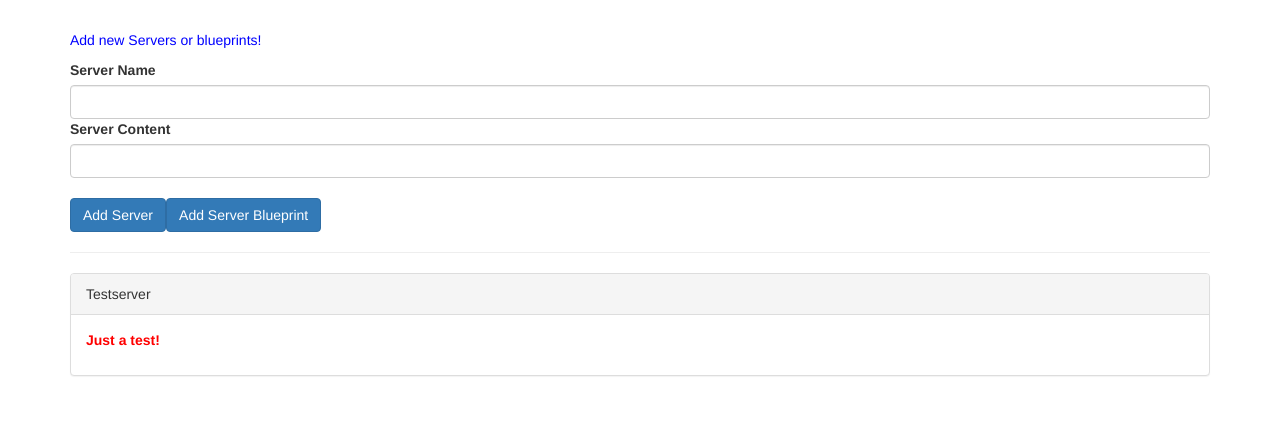
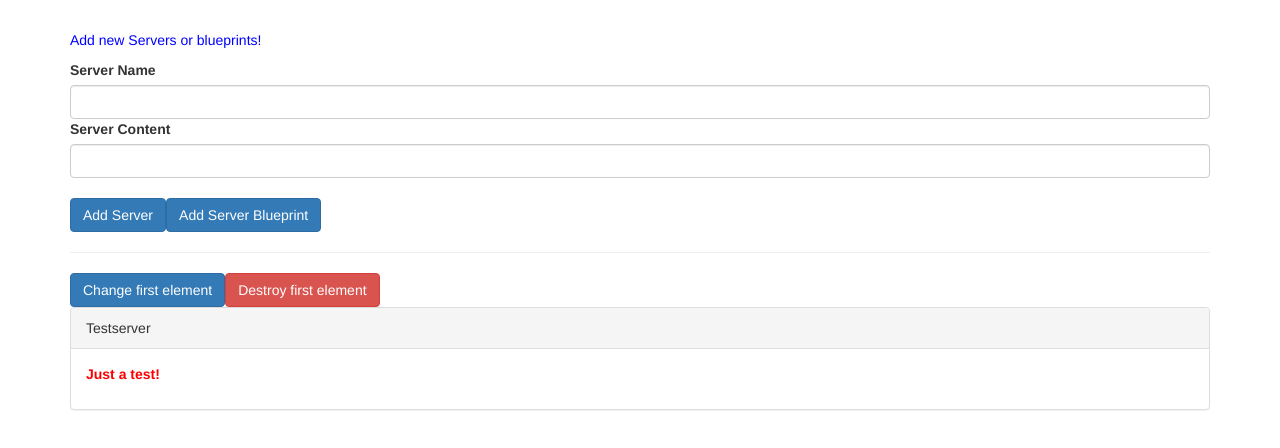
Before and after one commit to dtfialho/angular-2-complete-guide, an Angular app in the folder ServersApplication/: page / in a window 1280 px wide. Shown: the top 448 px of the page. Built offline with nearby package versions, Linux system fonts and the light colour scheme.

Commit message:
Lifecycle hooks

```diff
--- a/ServersApplication/src/app/app.component.css
+++ b/ServersApplication/src/app/app.component.css
@@ -1,3 +1,7 @@
 .container {
   margin-top: 30px;
 }
+
+p {
+  color: blue;
+}
--- a/ServersApplication/src/app/app.component.html
+++ b/ServersApplication/src/app/app.component.html
@@ -1,9 +1,16 @@
 <div class="container">
-    <app-cockpit (serverCreated)="onServerAdded($event)" (bpCreated)="onBluePrintAdded($event)"></app-cockpit>
-    <hr>
-    <div class="row">
-        <div class="col-xs-12">
-            <app-server-element *ngFor="let serverElement of serverElements" [srvElement]="serverElement"></app-server-element>
-        </div>
+  <app-cockpit (serverCreated)="onServerAdded($event)" (bpCreated)="onBluePrintAdded($event)"></app-cockpit>
+  <hr>
+  <div class="row">
+    <div class="col-xs-12">
+      <button class="btn btn-primary" (click)="onChangeFirst()">Change first element</button>
+      <button class="btn btn-danger" (click)="onDestroyFirst()">Destroy first element</button>
+      <app-server-element *ngFor="let serverElement of serverElements" [srvElement]="serverElement" [name]="serverElement.name">
+        <p>
+          <strong *ngIf="serverElement.type === 'server'" style="color: red">{{ serverElement.content }}</strong>
+          <em *ngIf="serverElement.type === 'blueprint'">{{ serverElement.content }}</em>
+        </p>
+      </app-server-element>
     </div>
+  </div>
 </div>
--- a/ServersApplication/src/app/app.component.ts
+++ b/ServersApplication/src/app/app.component.ts
@@ -23,4 +23,12 @@
       content: bluePrintData.serverContent
     });
   }
+
+  onChangeFirst() {
+    this.serverElements[0].name = "changed value";
+  }
+
+  onDestroyFirst() {
+    this.serverElements.splice(0, 1);
+  }
 }
--- a/ServersApplication/src/app/server-element/server-element.component.html
+++ b/ServersApplication/src/app/server-element/server-element.component.html
@@ -1,9 +1,7 @@
 <div class="panel panel-default">
-    <div class="panel-heading">{{ element.name }}</div>
+    <!-- <div class="panel-heading">{{ element.name }}</div> -->
+    <div class="panel-heading">{{ name }}</div>
     <div class="panel-body">
-        <p>
-            <strong *ngIf="element.type === 'server'" style="color: red">{{ element.content }}</strong>
-            <em *ngIf="element.type === 'blueprint'">{{ element.content }}</em>
-        </p>
+      <ng-content></ng-content>
     </div>
 </div>
--- a/ServersApplication/src/app/server-element/server-element.component.ts
+++ b/ServersApplication/src/app/server-element/server-element.component.ts
@@ -1,16 +1,71 @@
-import { Component, OnInit, Input } from '@angular/core';
+import {
+  Component,
+  OnInit,
+  Input,
+  ViewEncapsulation,
+  OnChanges,
+  SimpleChanges,
+  DoCheck,
+  AfterContentInit,
+  AfterContentChecked,
+  AfterViewInit,
+  AfterViewChecked,
+  OnDestroy
+} from '@angular/core';
 
 @Component({
   selector: 'app-server-element',
   templateUrl: './server-element.component.html',
-  styleUrls: ['./server-element.component.css']
+  styleUrls: ['./server-element.component.css'],
+  encapsulation: ViewEncapsulation.Emulated
 })
-export class ServerElementComponent implements OnInit {
+export class ServerElementComponent implements
+  OnInit,
+  OnChanges,
+  DoCheck,
+  AfterContentInit,
+  AfterContentChecked,
+  AfterViewInit,
+  AfterViewChecked,
+  OnDestroy {
   @Input('srvElement') element: {type: string, name: string, content: string};
+  @Input() name: string;
 
-  constructor() { }
+  constructor() {
+    console.log('constructor called');
+  }
+
+  ngOnChanges(changes: SimpleChanges) {
+    console.log('ngOnChanges called');
+    console.log(changes);
+  }
 
   ngOnInit() {
+    console.log('ngOnInit called');
+  }
+
+  ngDoCheck() {
+    console.log('ngDoCheck called');
+  }
+
+  ngAfterContentInit() {
+    console.log('ngAfterContentInit called');
+  }
+
+  ngAfterContentChecked() {
+    console.log('ngAfterContentChecked called');
+  }
+
+  ngAfterViewInit() {
+    console.log('ngAfterViewInit called');
+  }
+
+  ngAfterViewChecked() {
+    console.log('ngAfterViewChecked called');
+  }
+
+  ngOnDestroy() {
+    console.log('ngOnDestroy called');
   }
 
 }
```
